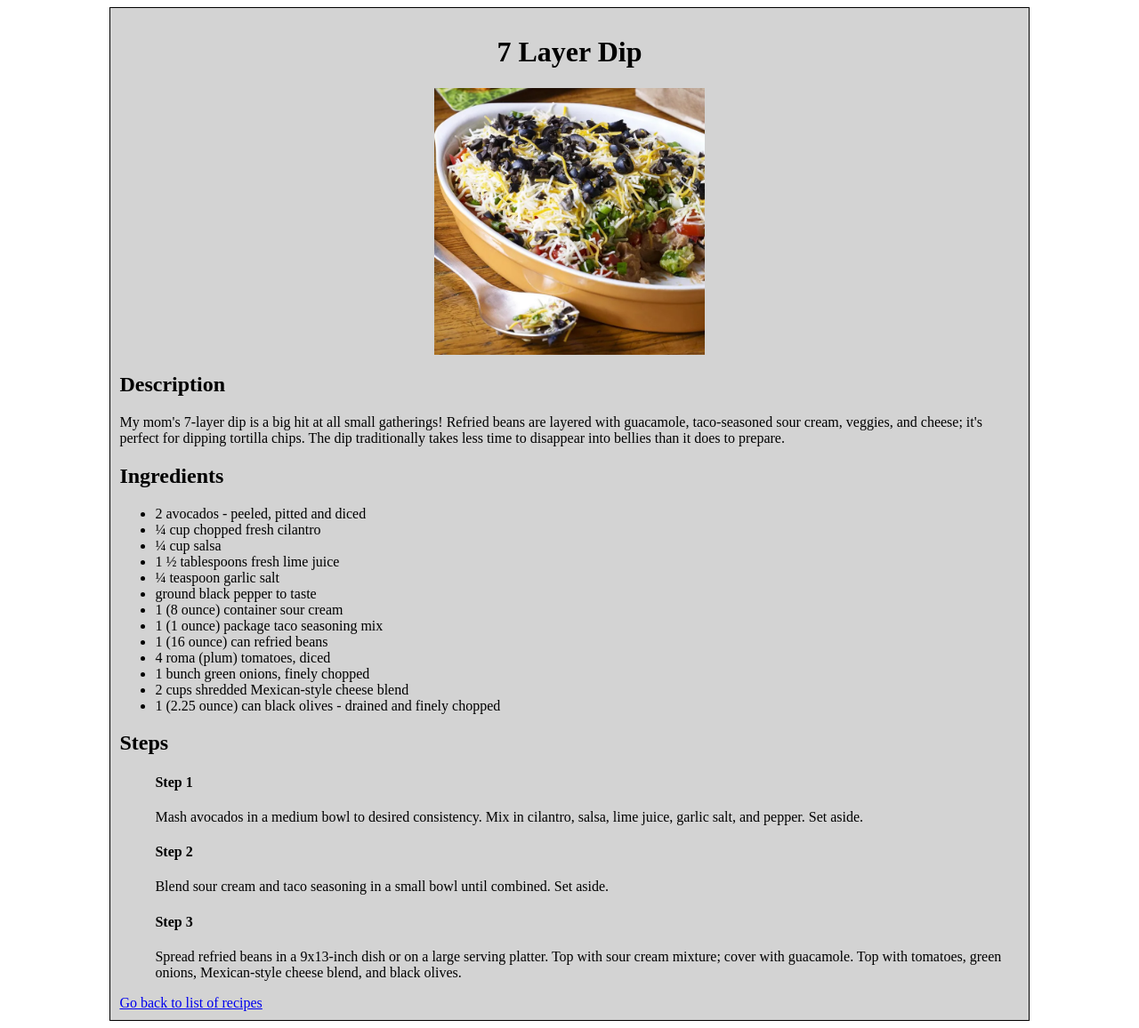
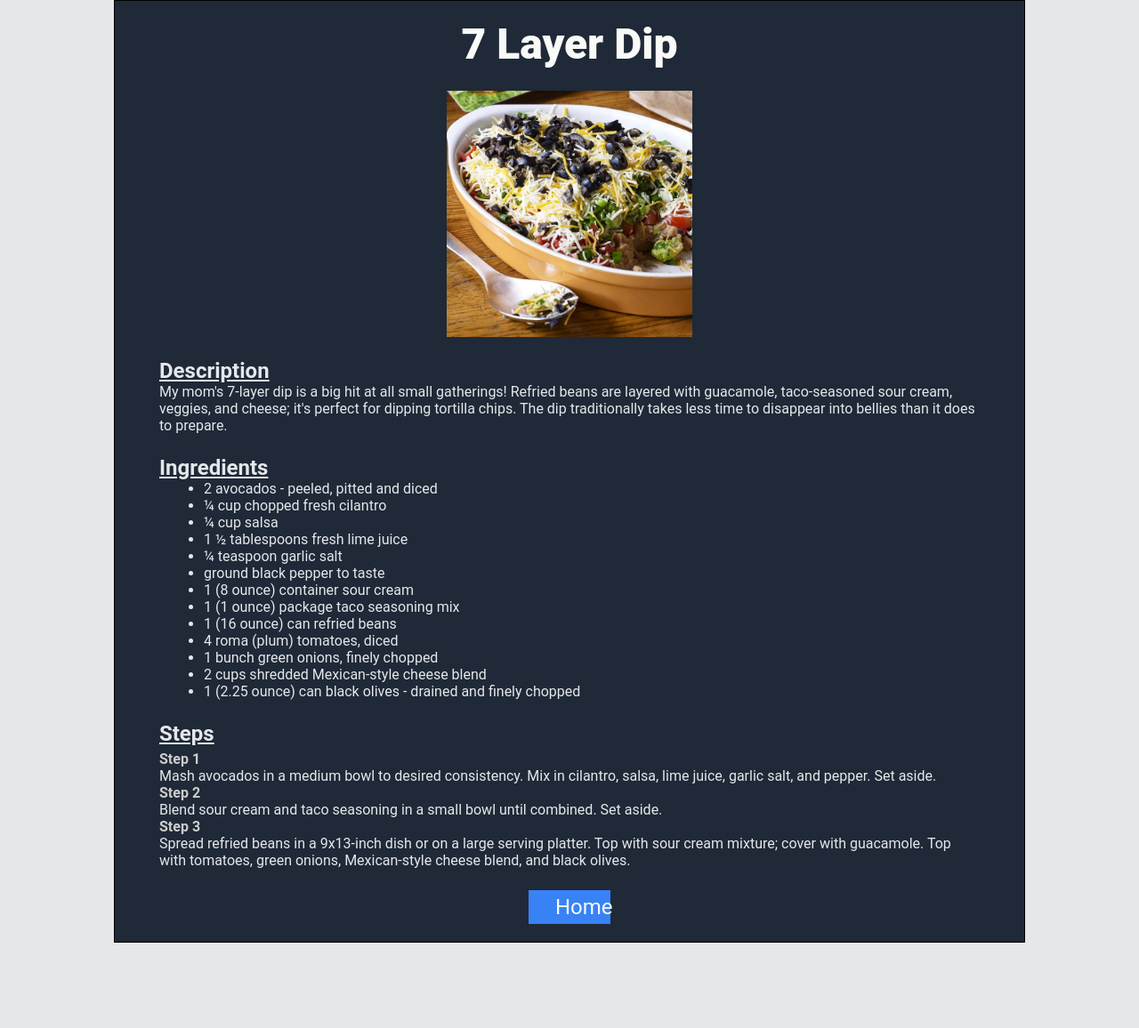
Before and after one commit to AbasseShane/odin-recipes, a plain HTML site: page recipes/7layerDip.html in a window 1280 px wide. Shown: the whole page at 89% size. After the commit the page ends 1060 px from the top, so only its background shows below. Drawn offline with Linux system fonts and the light colour scheme.

Commit message:
improved the styling with external css

```diff
--- a/recipes/7layerDip.html
+++ b/recipes/7layerDip.html
@@ -3,25 +3,23 @@
 <head>
     <meta charset="UTF-8">
     <meta name="viewport" content="width=device-width, initial-scale=1.0">
+    <link rel="stylesheet" href="../styles.css">
     <title>7 Layer Dip</title>
 </head>
 <body>
-    <div style="width: 80%; margin: auto; border: 1px solid black; padding:10px; background-color: lightgrey;">
-        <h1 style="text-align: center;">7 Layer Dip</h1>
-        <img
+    <div class="container">
+        <h1 class="title-heading">7 Layer Dip</h1>
+        <img class="food-picture"
             src="./images/7layerdip.jpeg"
             alt="7 Layer dip picture"
-            width="30%"
-            height="300"
-            style="display: block;margin: auto;"
         >
-        <h2>Description</h2>
+        <h2 class="description">Description</h2>
         <p>My mom's 7-layer dip is a big hit at all small gatherings! Refried beans are layered with guacamole,
             taco-seasoned sour cream, veggies, and cheese; it's perfect for dipping tortilla chips.
             The dip traditionally takes less time to disappear into bellies than it does to prepare.</p>
 
-        <h2>Ingredients</h2>
-        <ul>
+        <h2 class="ingredients">Ingredients</h2>
+        <ul  class="ingredients-list">
             <li>2 avocados - peeled, pitted and diced</li>
             <li>¼ cup chopped fresh cilantro</li>
             <li>¼ cup salsa</li>
@@ -37,8 +35,8 @@
             <li>1 (2.25 ounce) can black olives - drained and finely chopped</li>
         </ul>
 
-        <h2>Steps</h2>
-        <ol style = "list-style: none;">
+        <h2 class="steps">Steps</h2>
+        <ol class="steps-list">
             <li>
                 <h4>Step 1</h4>
                 <p>Mash avocados in a medium bowl to desired consistency.
@@ -50,12 +48,12 @@
             </li>
             <li>
                 <h4>Step 3</h4>
-                <p>Spread refried beans in a 9x13-inch dish or on a large serving platter.
+                <p class="last-step">Spread refried beans in a 9x13-inch dish or on a large serving platter.
                     Top with sour cream mixture; cover with guacamole.
                     Top with tomatoes, green onions, Mexican-style cheese blend, and black olives.</p>
             </li>
         </ol>
-        <a href="../index.html">Go back to list of recipes</a>
+        <a class="home-button" href="../index.html">Home</a>
     </div>
 
 </body>
--- /dev/null
+++ b/styles.css
@@ -0,0 +1,73 @@
+* {
+    margin: 0;
+    padding: 0;
+    box-sizing: border-box;
+}
+
+body {
+    background-color: #E5E7Eb;
+    font-family: 'Roboto', sans-serif;
+    color: #e5e7eb;
+}
+
+.container {
+    width: 80%;
+    margin: auto;
+    border: 1px solid black;
+    padding: 20px 50px;
+    background-color: #1F2937;
+}
+
+.title-heading {
+    text-align: center;
+    color: #F9FAF8;
+    font-size: 48px;
+    font-weight: 900;
+    margin-bottom: 24px;
+}
+
+.food-picture {
+    width: 30%;
+    display: block;
+    margin: auto;
+}
+
+
+.description,
+.ingredients,
+.steps {
+    margin-top: 24px;
+    text-decoration: underline;
+}
+
+.ingredients {
+    margin-top: 24px;
+}
+
+.ingredients-list {
+    margin-left: 50px;
+}
+
+.steps-list {
+    margin-top: 5px;
+    list-style: none;
+}
+
+h4 {
+    color: rgba(205,205,204,255);
+}
+
+.last-step {
+    margin-bottom: 24px;
+}
+
+.home-button {
+    text-decoration: none;
+    background-color: #3882f6;
+    font-size: 24px;
+    display: block;
+    margin: auto;
+    width: 10%;
+    color: #F9FAF8;
+    padding: 5px 30px;
+}
```
Also changed, not shown: index.html (+1 -0 lines), recipes/Kansas_City_Cheesesteak.html (+1 -0 lines), recipes/balsamic-bruschetta.html (+1 -0 lines).
